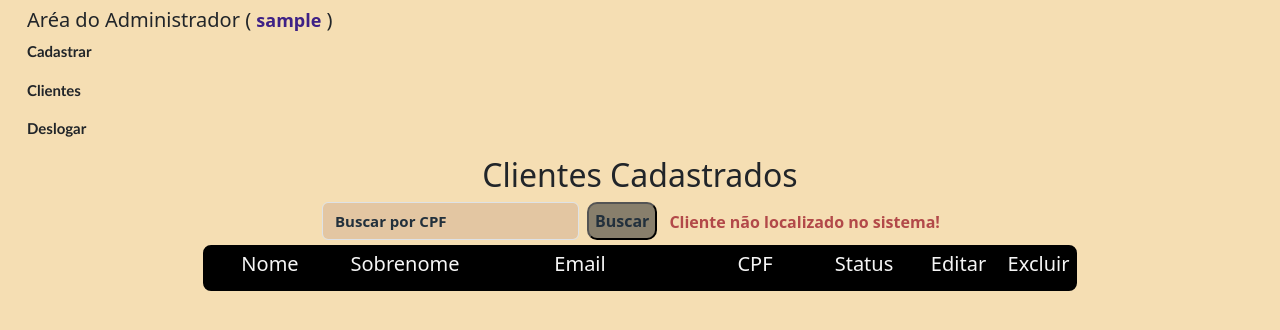
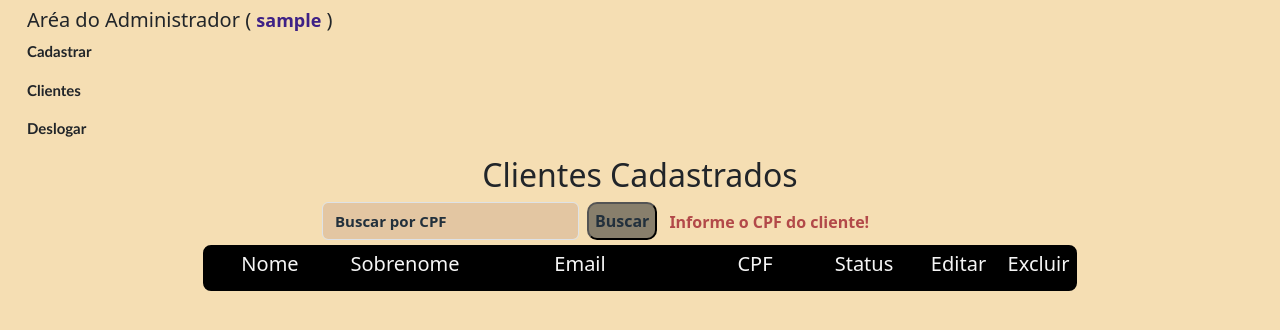
Before and after one commit to Venturaa10/formulario, a Django app: page /buscar in a window 1280 px wide. Shown: the top 330 px of the page. Run offline with Django 5.2, Linux system fonts and the light colour scheme; the visitor is signed in with stand-in values (Sample User, id 1); data that the repository does not hold is empty.

Commit message:
Implementando a logica para localizar cliente através do 'CPF'

```diff
--- a/form_app/templates/exibir.html
+++ b/form_app/templates/exibir.html
@@ -46,7 +46,7 @@
         /* Remove as margens */
     }
 
-    .form-control{
+    .form-control {
         color: rgb(245, 245, 245);
         background-color: rgb(227, 198, 162);
     }
@@ -66,17 +66,21 @@
     }
 
     .botao_pesquisa:hover {
-        color: whitesmoke; /* Muda a cor do link ao passar o mouse */
+        color: whitesmoke;
+        /* Muda a cor do link ao passar o mouse */
     }
+
     #div_busca_mensagem {
         text-align: left;
         margin: 0;
         padding-top: 8px;
     }
+
     #busca_mensagem {
         font-weight: bold;
         color: rgb(178, 73, 73);
     }
+
     /* Div dos subtitulos */
     .subtitulos {
         color: whitesmoke;
@@ -204,8 +208,10 @@
     <div class="buscar">
         <nav class="barra_pesquisa">
             <div class="container-fluid">
-                <form action="{% url 'buscar' %}" name="buscar" class="d-flex" role="search">
-                    <input class="form-control me-2" type="search" placeholder="Buscar por CPF" aria-label="Search">
+                <form action="{% url 'buscar' %}" method="POST" class="d-flex" role="search">
+                    <!-- Chave de segurança -->
+                    {% csrf_token %}
+                    <input class="form-control me-2" type="search" name="cpf" placeholder="Buscar por CPF" aria-label="Search">
                     <button class="botao_pesquisa" type="submit">Buscar</button>
                 </form>
             </div>
--- a/form_app/views.py
+++ b/form_app/views.py
@@ -85,21 +85,27 @@ def exibir(request):
 
 @login_required(login_url='login')
 def buscar(request):
-    buscar_cpf = request.GET.get('buscar', '') # Recebendo e armazenando o cpf a ser consultado, se não tiver, retornar uma string vazia
+    buscar_cpf = request.POST.get('cpf', '').strip()# Recebendo e armazenando o cpf a ser consultado, se não tiver, retornar uma string vazia. O parametro onde tem "cpf", deve ser o mesmo nome dado ao campo "name" na tag de input, onde lá consta "name=cpf"
+    print(f"Valor do CPF recebido: '{buscar_cpf}'")# Teste
 
-    if buscar_cpf: # Verifica se contém um valor, se sim...
-        clientes = Cliente.objects.filter(cpf__icontains=buscar_cpf) # Faz a busca do cliente dentro do model "Cliente", cujo cpf é o informado
-        messages.add_message(request, messages.SUCCESS, 'Cliente localizado no sistema!', extra_tags='buscar')
+    if buscar_cpf: # Verifica se contém um valor
+        clientes = Cliente.objects.filter(cpf__icontains=buscar_cpf)# Filtra clientes pelo CPF
 
-    else: # Se não
-        clientes = Cliente.objects.all() # Buscando todos os clientes
-        messages.add_message(request, messages.ERROR, 'Cliente não localizado no sistema!', extra_tags='buscar')
+        if clientes.exists():
+            messages.add_message(request, messages.SUCCESS, 'Cliente localizado no sistema!', extra_tags='buscar')
+        else:
+            clientes = Cliente.objects.all()# Retorna todos os clientes em caso de não localizado
+            messages.add_message(request, messages.ERROR, 'Cliente não localizado no sistema!', extra_tags='buscar')
+
+    else:
+        clientes = Cliente.objects.all()# Retorna todos os clientes em caso de cpf não mencionado
+        messages.add_message(request, messages.INFO, 'Informe o CPF do cliente!', extra_tags='buscar')
 
     return render(request, 'exibir.html', {'cliente': clientes})
 
 @login_required(login_url='login')
 def editar(request, cliente_id):
-    cliente = Cliente.objects.get(id=cliente_id) # Armazenando a id do cliente
+    cliente = Cliente.objects.get(id=cliente_id)# Armazenando a id do cliente
     dados = ClienteForm(instance=cliente)
     if request.method == 'POST':
         dados = ClienteForm(request.POST, instance=cliente)
```
Lines whose indentation alone changed are shown as unchanged.
